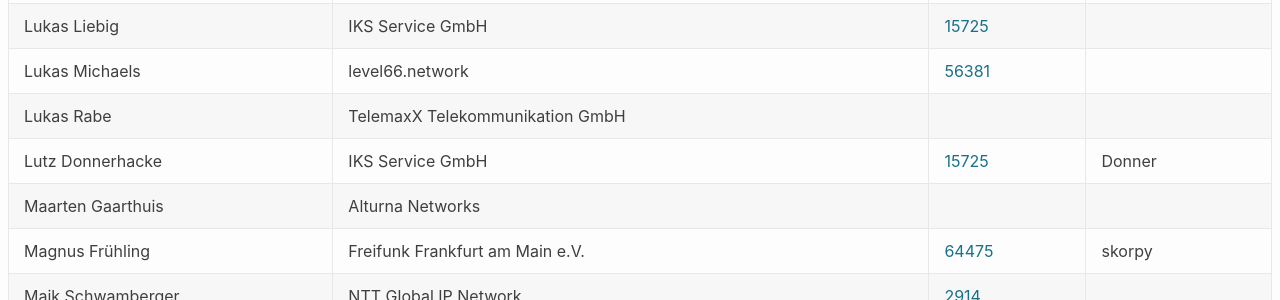
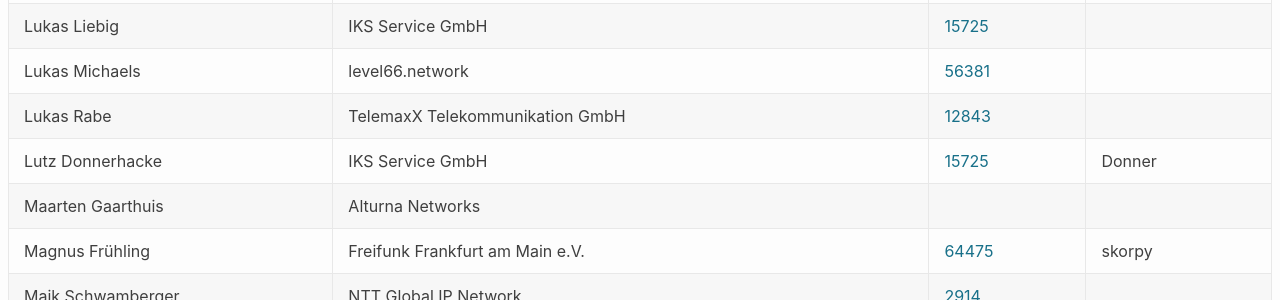
Before and after one commit to denog/pretix-attendeelist, a Jekyll site: the page built from denog15/index.md, in a window 1280 px wide and 900 px high, scrolled down 9064 px. Shown: the part 154-454 px from the top of the window. Built offline with Jekyll 4.4.1, drawn with Linux system fonts in a browser that asks for light colours.

Commit message:
Latest data: Mon Nov  6 12:37:39 UTC 2023

```diff
--- a/_data/attendees_denog15_onsite.json
+++ b/_data/attendees_denog15_onsite.json
@@ -1221,7 +1221,7 @@
     "name": "Lukas Rabe",
     "company": "TelemaxX Telekommunikation GmbH",
     "irc": null,
-    "asn": null
+    "asn": "12843"
   },
   {
     "name": "Lutz Donnerhacke",
```
